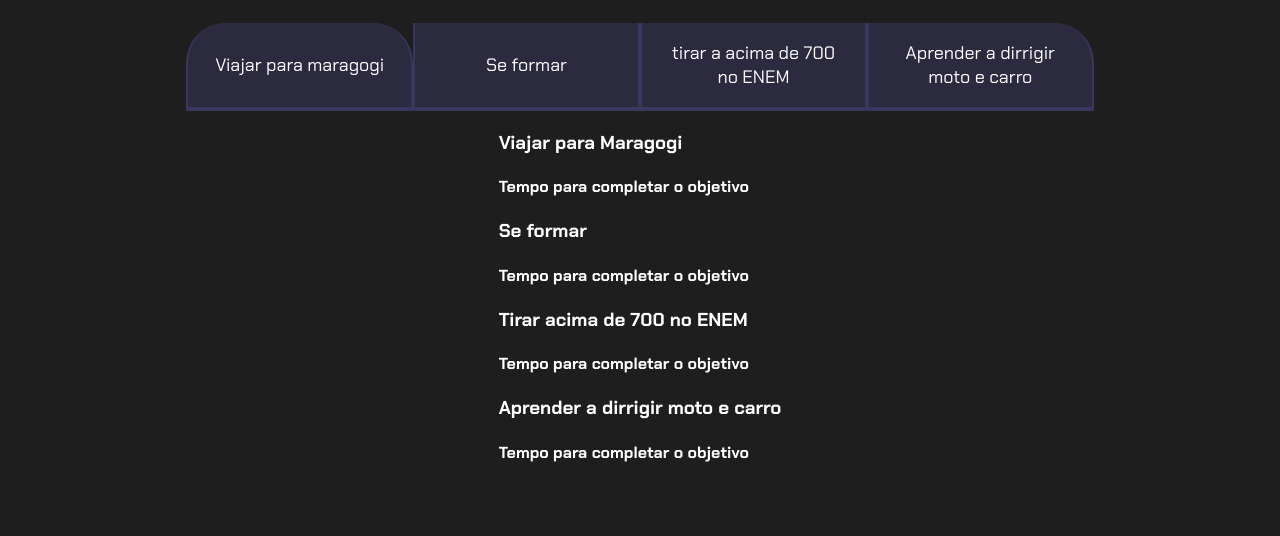
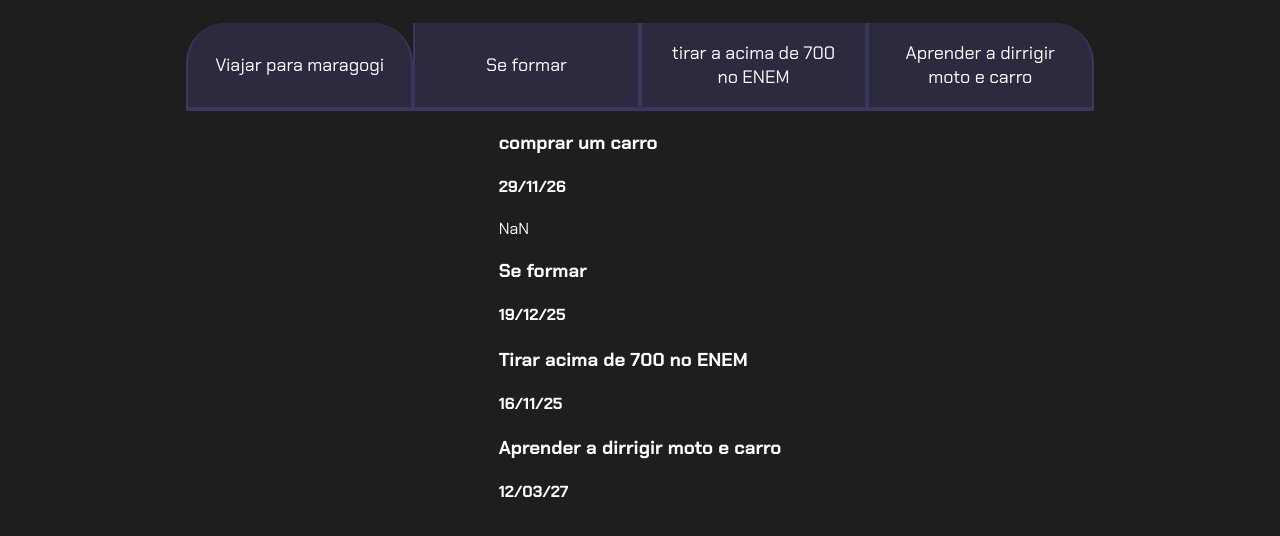
Before and after one commit to rafaelcancelier/projeto-de-vida-Rafael, a plain HTML site: page index.html in a window 1280 px wide. Shown: the part 80-616 px from the top of the page. Drawn offline with Linux system fonts and the light colour scheme.

Commit message:
1234567890-

```diff
--- a/index.html
+++ b/index.html
@@ -19,23 +19,27 @@
         </div>
         <div class="abas-texto">
         <div class="aba-conteudo">
-            <h3 class="aba-conteudo-titulo-principal" >Viajar para Maragogi</h3>
-            <h4 class="aba-conteudo-titulo-secundario">Tempo para completar o objetivo</h4>
+            <h3 class="aba-conteudo-titulo-principal" >comprar um carro</h3>
+            <h4 class="aba-conteudo-titulo-secundario">29/11/26</h4>
+        <div class="contador"></div>
         </div>
 
         <div class="aba-conteudo">
             <h3 class="aba-conteudo-titulo-principal" >Se formar</h3>
-            <h4 class="aba-conteudo-titulo-secundario">Tempo para completar o objetivo</h4>
+            <h4 class="aba-conteudo-titulo-secundario">19/12/25</h4>
+                 <div class="contador"></div>
         </div>
 
         <div class="aba-conteudo">
             <h3 class="aba-conteudo-titulo-principal" >Tirar acima de 700 no ENEM</h3>
-            <h4 class="aba-conteudo-titulo-secundario">Tempo para completar o objetivo</h4>
+            <h4 class="aba-conteudo-titulo-secundario">16/11/25</h4>
+                 <div class="contador"></div>
         </div>
 
         <div class="aba-conteudo">
             <h3 class="aba-conteudo-titulo-principal" >Aprender a dirrigir moto e carro</h3>
-            <h4 class="aba-conteudo-titulo-secundario">Tempo para completar o objetivo</h4>
+            <h4 class="aba-conteudo-titulo-secundario">12/03/27</h4>
+                 <div class="contador"></div>
         </div>
 
 
--- a/main.js
+++ b/main.js
@@ -10,3 +10,9 @@ for (let i=0; i<botoes.length; i++ ){
         botoes[i].classList.add("ativo");
     }
 }
+
+const contadores = document.querySelectorAll(".contador");
+const tempo0bjstivo1 = new Date("");
+let tempoAtual = new Date();
+
+contadores[0].textContent = tempo0bjstivo1 - tempoAtual;
```
